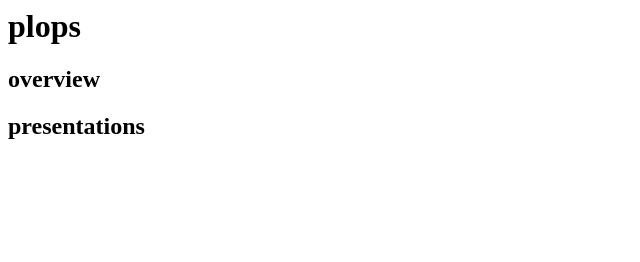
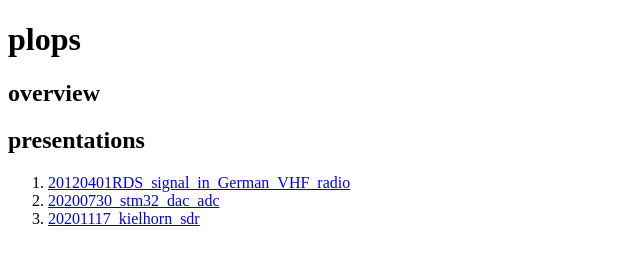
Before and after one commit to plops/plops.github.io, a plain HTML site: page index.html in a window 1280 px wide. Shown: the whole page, without its empty margins (0-640 px from the left). Drawn offline with Linux system fonts and the light colour scheme.

Commit message:
list of pdf in index.html

```diff
--- a/index.html
+++ b/index.html
@@ -1,5 +1,21 @@
-<body>
- <h1>plops</h1>
- <h2>overview</h2>
- <h2>presentations</h2>
-</body>
+<!DOCTYPE html>
+<html lang=en>
+ <head>
+  <meta charset=UTF-8>
+  <title>plops</title>
+ </head>
+ <body>
+  <h1>plops</h1>
+  <h2>overview</h2>
+  <h2>presentations</h2>
+  <ol>
+   <li><a
+    href=https://plops.github.io/presentations/20120401RDS_signal_in_German_VHF_radio.pdf>
+     20120401RDS_signal_in_German_VHF_radio</a>
+   <li><a href=https://plops.github.io/presentations/20200730_stm32_dac_adc.pdf>
+     20200730_stm32_dac_adc</a>
+   <li><a href=https://plops.github.io/presentations/20201117_kielhorn_sdr.pdf>
+     20201117_kielhorn_sdr</a>
+  </ol>
+ </body>
+</html>
```
Also changed, not shown: 1 other file.
